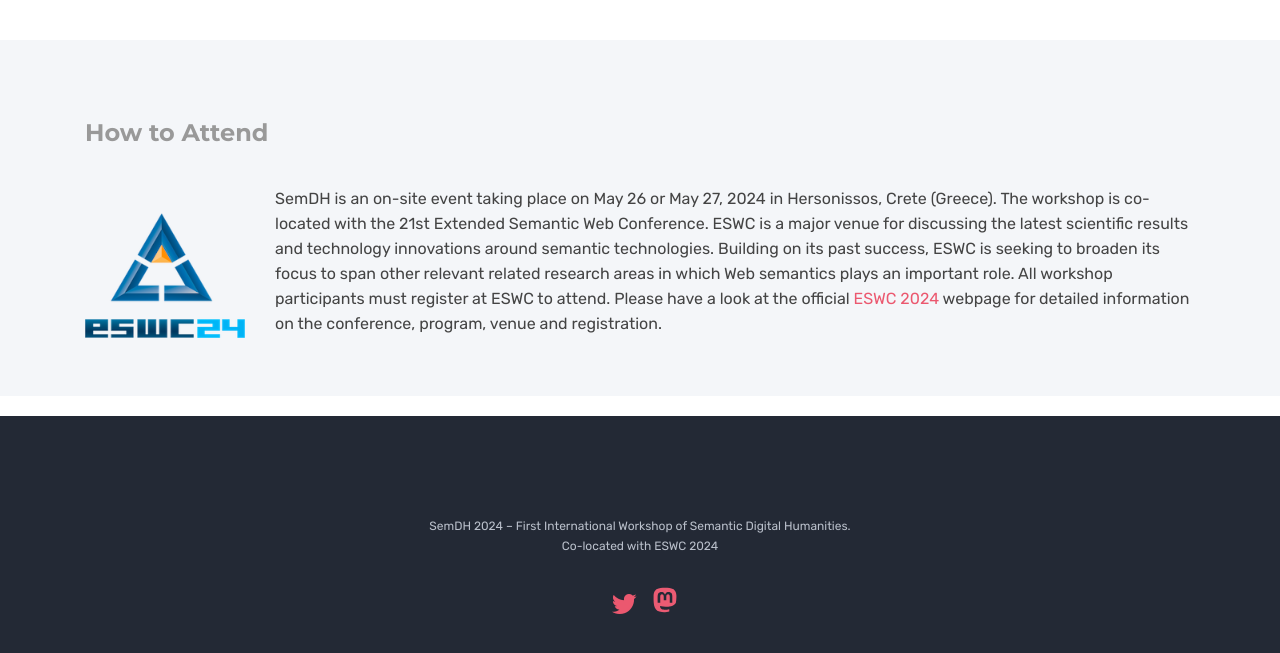
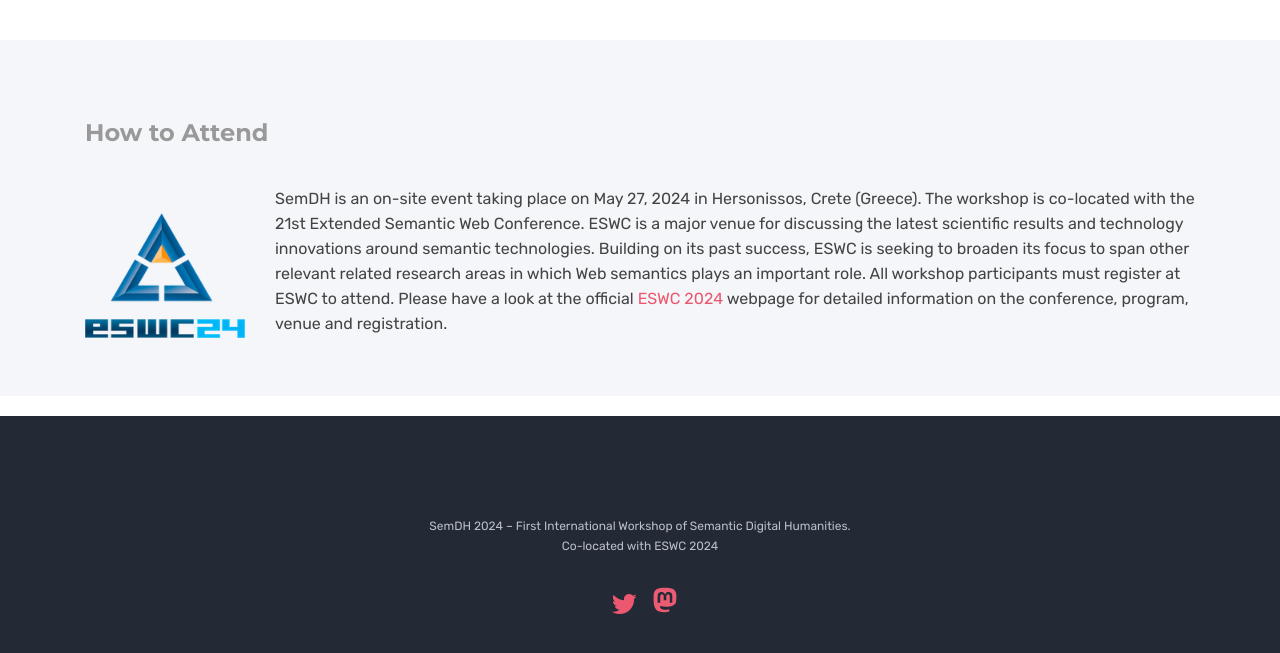
Before and after one commit to SemDH/semdh.github.io, a Jekyll site: the page built from index.html, in a window 1280 px wide. Shown: the part 2396-3049 px from the top of the page. Built offline with Jekyll 4.4.1, drawn with Linux system fonts in a browser that asks for light colours.

Commit message:
Workshop date

```diff
--- a/index.html
+++ b/index.html
@@ -317,7 +317,7 @@
         </div>
         <div class="col-xs-12 col-sm-10 col-md-10">
           <p class="lead">
-            SemDH is an on-site event taking place on May 26 or May 27, 2024 in
+            SemDH is an on-site event taking place on May 27, 2024 in
             Hersonissos, Crete (Greece). The workshop is co-located with the
             21st Extended Semantic Web Conference. ESWC is a major venue for
             discussing the latest scientific results and technology innovations
```
